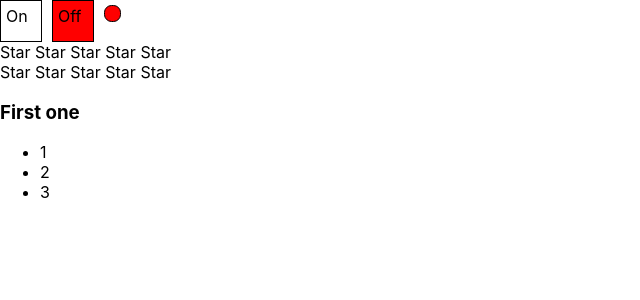
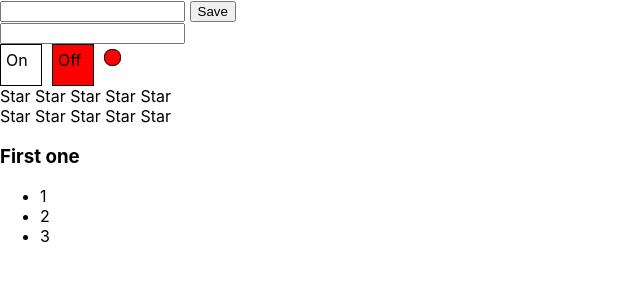
Before and after one commit to AndreiAkimochkin/SimpleTasks, a React (Create React App) app: page / in a window 1280 px wide. Shown: the top 300 px of the page, without its empty margins (0-640 px from the left). Built offline with nearby package versions, Linux system fonts and the light colour scheme.

Commit message:
12. Uncontrolled Input with Ref

```diff
--- a/src/App.tsx
+++ b/src/App.tsx
@@ -6,6 +6,7 @@ import {OnOff} from "./components/OnOff/OnOff";
 import {UncontrolledAccordion} from "./components/accordion/UncontrolledAccordion";
 import {UncontrolledRating} from "./components/rating/UncontrolledRating";
 import {ControlledOnOff} from "./components/OnOff/UncontrolledOnOff";
+import {GetUncontrolledInputValue, UncontrolledInput} from "./components/input/UncontrolledInput";
 
 type PageTitlePropsType = {
     title: string
@@ -13,6 +14,8 @@ type PageTitlePropsType = {
 
 
 function App() {
+
+
 
     let [value, setValue]=useState<RatingValueType>(0)
     let [accordionCollapsed, setAccordionCollapsed]=useState<boolean>(false)
@@ -22,6 +25,8 @@ function App() {
             {/*<OnOff/>*/}
             {/*<OnOff/>*/}
             {/*<OnOff/>*/}
+            <GetUncontrolledInputValue/>
+            <UncontrolledInput/>
 
             <ControlledOnOff on={on} setOn={setOn}/>
 
--- /dev/null
+++ b/src/components/input/UncontrolledInput.tsx
@@ -0,0 +1,26 @@
+import React, {useRef, useState} from "react";
+
+
+export function UncontrolledInput() {
+
+    const [value, setValue]=useState('')
+
+    return <div>
+        <input onChange={(e)=>{setValue(e.currentTarget.value)}}/>
+        {value}
+    </div>
+}
+
+
+export function GetUncontrolledInputValue() {
+
+    const [value, setValue]=useState('')
+    const inputRef =useRef<HTMLInputElement>(null)
+    const save = ()=>{
+        const el = inputRef.current as HTMLInputElement
+        setValue(el.value)}
+    return <div>
+        <input ref={inputRef} /> <button onClick={save}>Save</button>  {value}
+
+    </div>
+}
```
Also changed, not shown: 1 other file (tests, documents, lock files or other folders).
